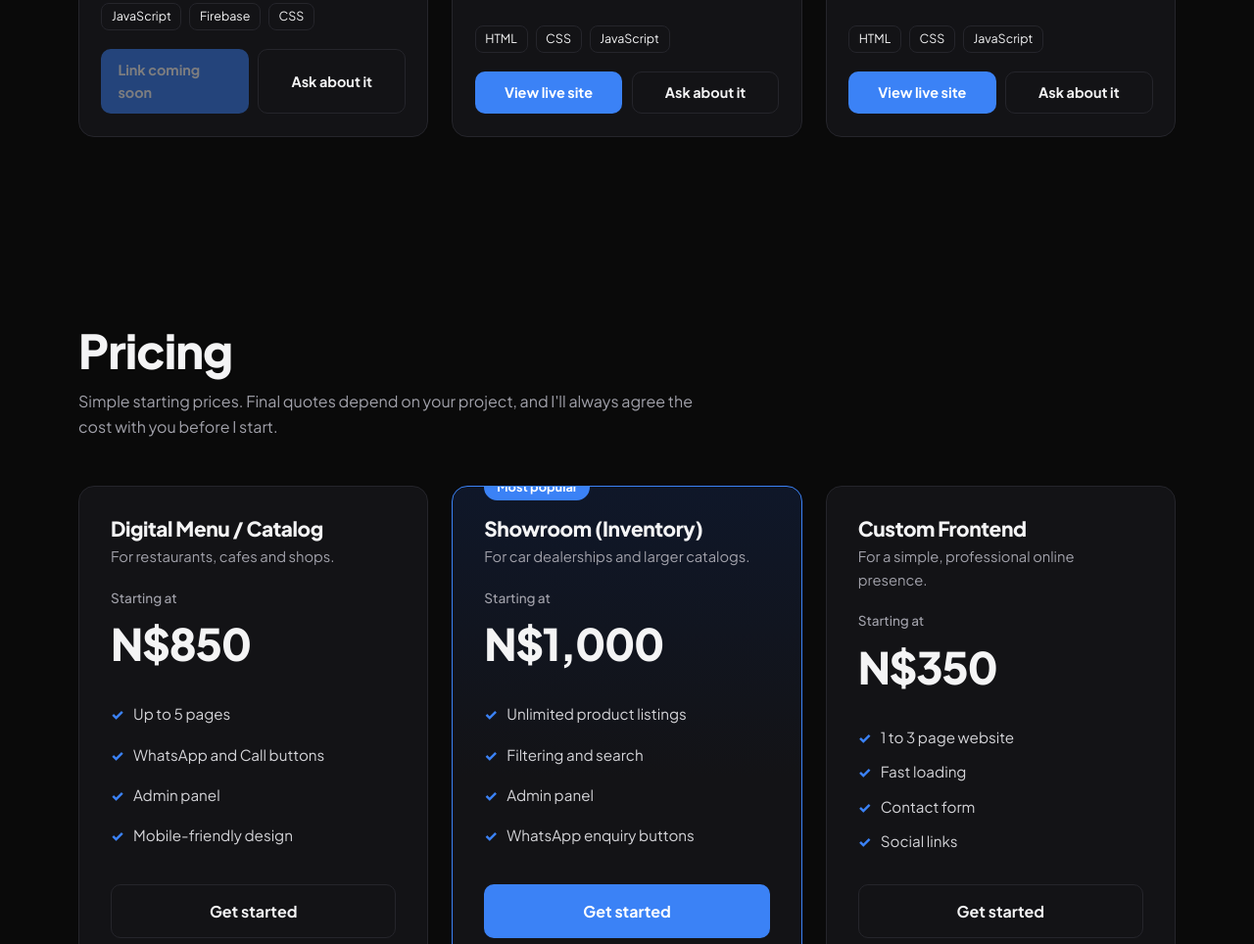
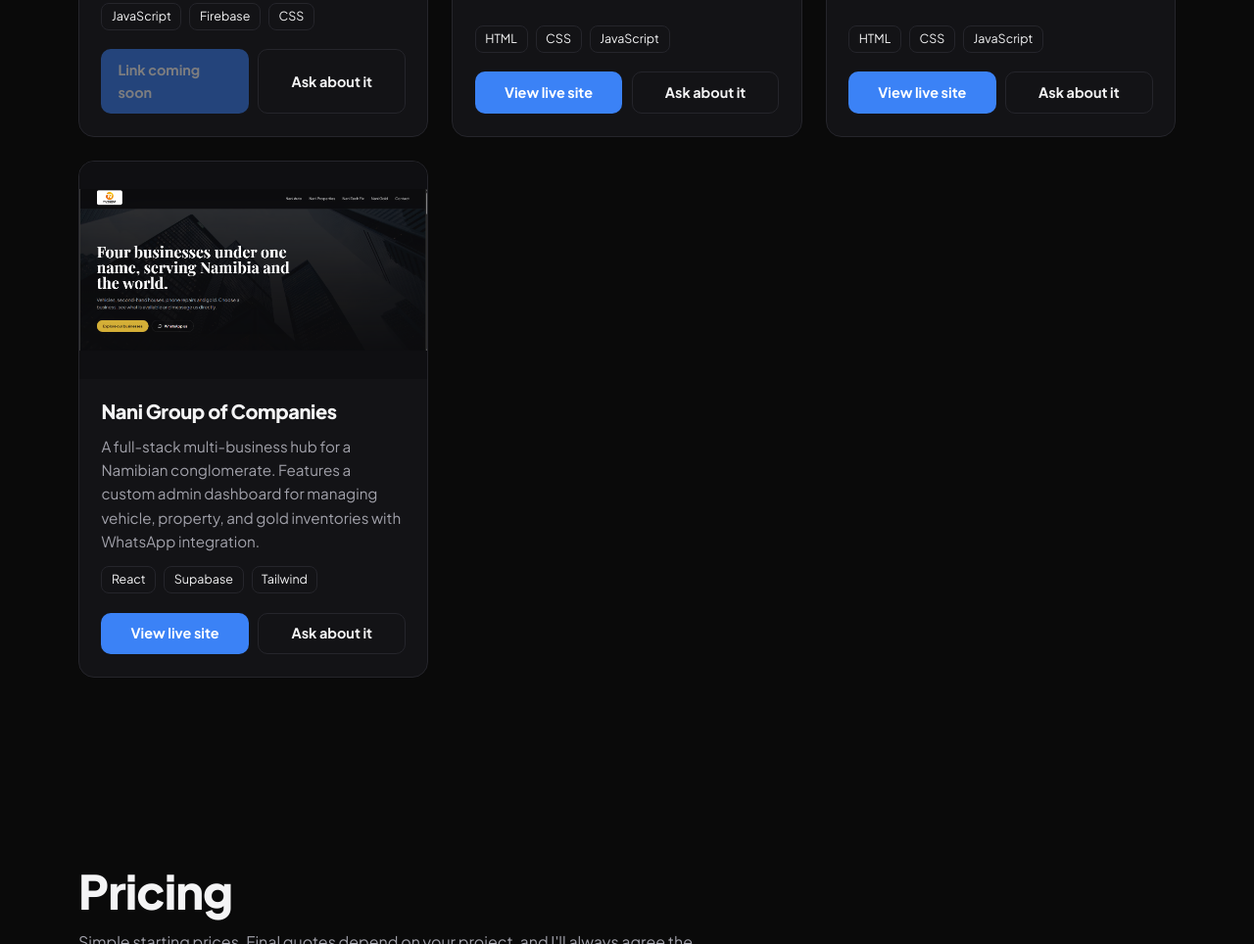
Before and after one commit to Mekondjonasdaq/mekondjo-tech, a plain HTML site: page index.html in a window 1280 px wide. Shown: the part 2327-3291 px from the top of the page at 98% size. Drawn offline with Linux system fonts and the light colour scheme.

Commit message:
Added Nani Group to portfolio

```diff
--- a/index.html
+++ b/index.html
@@ -119,6 +119,20 @@
           </div>
         </div>
       </article>
+
+      <!-- NEW NANI GROUP CARD -->
+      <article class="card">
+        <div class="thumb"><img src="images/nani-group.png" alt="Screenshot of Nani Group of Companies website" loading="lazy"></div>
+        <div class="card-body">
+          <h3>Nani Group of Companies</h3>
+          <p>A full-stack multi-business hub for a Namibian conglomerate. Features a custom admin dashboard for managing vehicle, property, and gold inventories with WhatsApp integration.</p>
+          <div class="tags"><span class="tag sm">React</span><span class="tag sm">Supabase</span><span class="tag sm">Tailwind</span></div>
+          <div class="card-links">
+            <a href="#" class="btn btn-primary" data-project="nani" target="_blank" rel="noopener">View live site</a>
+            <a href="https://wa.me/264813442339?text=Hi%20Oiva%2C%20I%20saw%20the%20Nani%20Group%20site%20on%20your%20portfolio%20and%20I%27d%20like%20to%20know%20more." class="btn btn-ghost" target="_blank" rel="noopener">Ask about it</a>
+          </div>
+        </div>
+      </article>
     </div>
   </div>
 </section>
--- a/js/script.js
+++ b/js/script.js
@@ -6,7 +6,8 @@
 const PROJECT_LINKS = {
   forex:  "",
   cars:   "https://merry-lolly-6789ed.netlify.app/",
-  school: "https://sore-soresschool.netlify.app/"
+  school: "https://sore-soresschool.netlify.app/",
+  nani:   "https://www.nanigroupofcompanies.com"
 };
 
 document.querySelectorAll('[data-project]').forEach(a => {
```
Also changed, not shown: images/nani-group.png (added).
